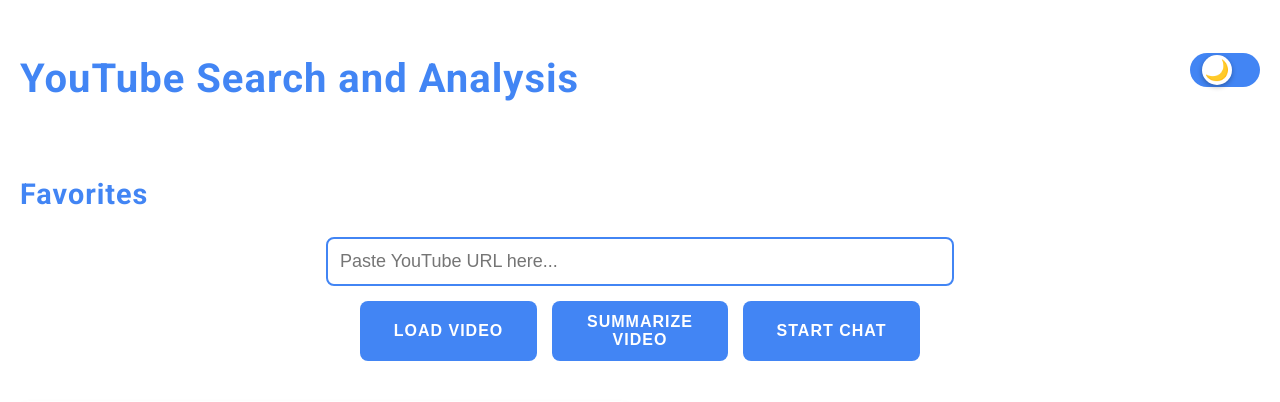
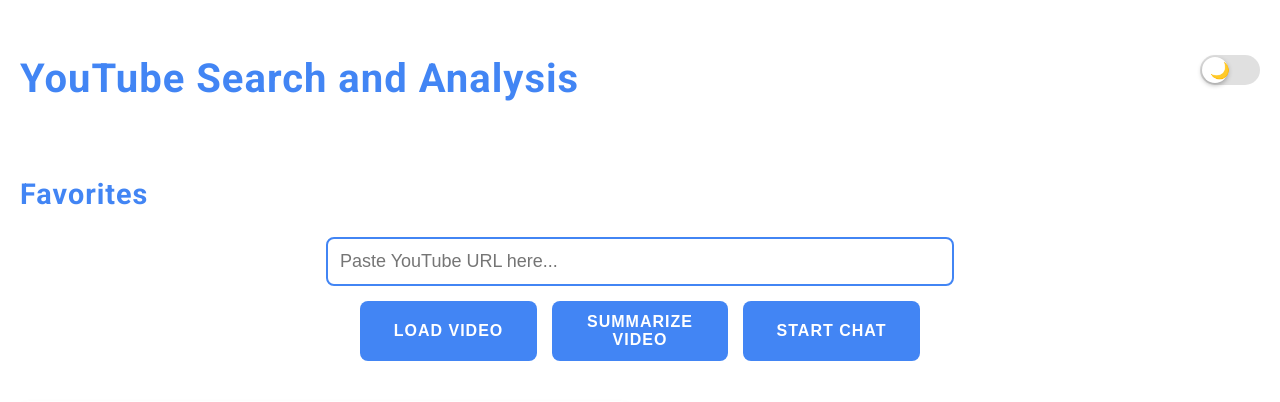
Before and after one commit to PierrunoYT/YoutubeSummarize, a Flask app: page / in a window 1280 px wide. Shown: the top 402 px of the page. Run offline with Flask 3, Linux system fonts and the light colour scheme.

Commit message:
Restyled the dark mode toggle with a modern and sleek design.

```diff
--- a/static/styles.css
+++ b/static/styles.css
@@ -320,65 +320,53 @@ button:hover {
 
 .toggle-label {
     display: inline-block;
-    width: 70px;
-    height: 34px;
-    background-color: var(--primary-color);
-    border-radius: 17px;
+    width: 60px;
+    height: 30px;
     position: relative;
     cursor: pointer;
+}
+
+.toggle-track {
+    position: absolute;
+    top: 0;
+    left: 0;
+    right: 0;
+    bottom: 0;
+    background-color: #e0e0e0;
+    border-radius: 15px;
     transition: background-color 0.3s ease;
 }
 
-.toggle-icon {
-    display: block;
-    width: 30px;
-    height: 30px;
-    border-radius: 50%;
-    background-color: white;
+.toggle-indicator {
     position: absolute;
     top: 2px;
     left: 2px;
-    transition: transform 0.3s ease, background-color 0.3s ease;
+    width: 26px;
+    height: 26px;
+    background-color: white;
+    border-radius: 50%;
+    transition: transform 0.3s ease;
+    display: flex;
+    align-items: center;
+    justify-content: center;
     box-shadow: 0 2px 5px rgba(0, 0, 0, 0.3);
 }
 
 .toggle-icon::before {
     content: '🌙';
-    position: absolute;
-    top: 50%;
-    left: 50%;
-    transform: translate(-50%, -50%);
-    font-size: 20px;
+    font-size: 16px;
 }
 
-input[type="checkbox"]:checked + .toggle-label {
+input[type="checkbox"]:checked + .toggle-label .toggle-track {
     background-color: var(--primary-color);
 }
 
-input[type="checkbox"]:checked + .toggle-label .toggle-icon {
-    transform: translateX(36px);
-    background-color: white;
+input[type="checkbox"]:checked + .toggle-label .toggle-indicator {
+    transform: translateX(30px);
 }
 
 input[type="checkbox"]:checked + .toggle-label .toggle-icon::before {
     content: '☀️';
-}
-
-/* Adjustments for better fitting */
-.toggle-label {
-    box-sizing: border-box;
-    padding: 2px;
-}
-
-.toggle-icon {
-    top: 50%;
-    left: 2px;
-    transform: translateY(-50%);
-    transition: transform 0.3s ease;
-}
-
-input[type="checkbox"]:checked + .toggle-label .toggle-icon {
-    transform: translate(36px, -50%);
 }
 
 #chat-messages {
--- a/templates/index.html
+++ b/templates/index.html
@@ -15,7 +15,11 @@
             <div class="dark-mode-toggle">
                 <input type="checkbox" id="darkModeToggle" onchange="toggleDarkMode()">
                 <label for="darkModeToggle" class="toggle-label">
-                    <span class="toggle-icon"></span>
+                    <div class="toggle-track">
+                        <div class="toggle-indicator">
+                            <span class="toggle-icon"></span>
+                        </div>
+                    </div>
                 </label>
             </div>
         </div>
```
